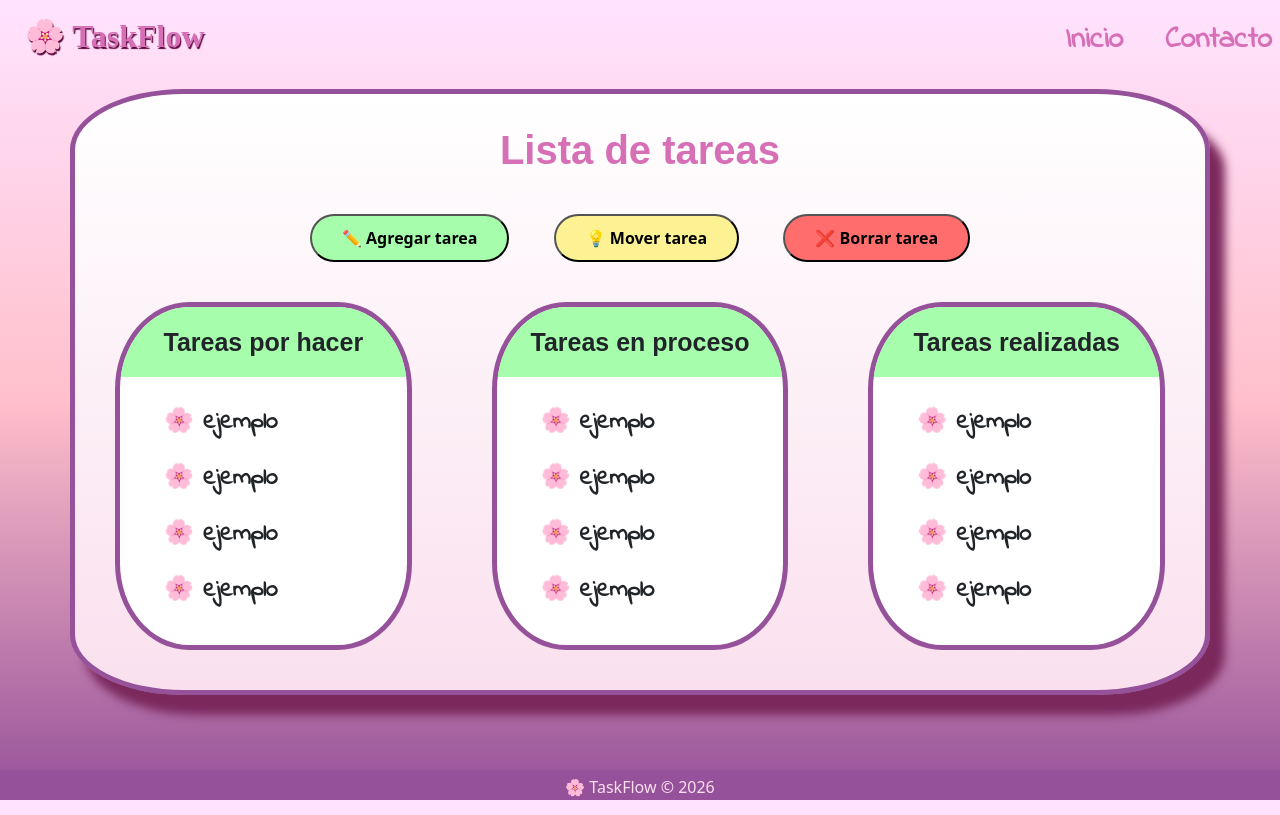
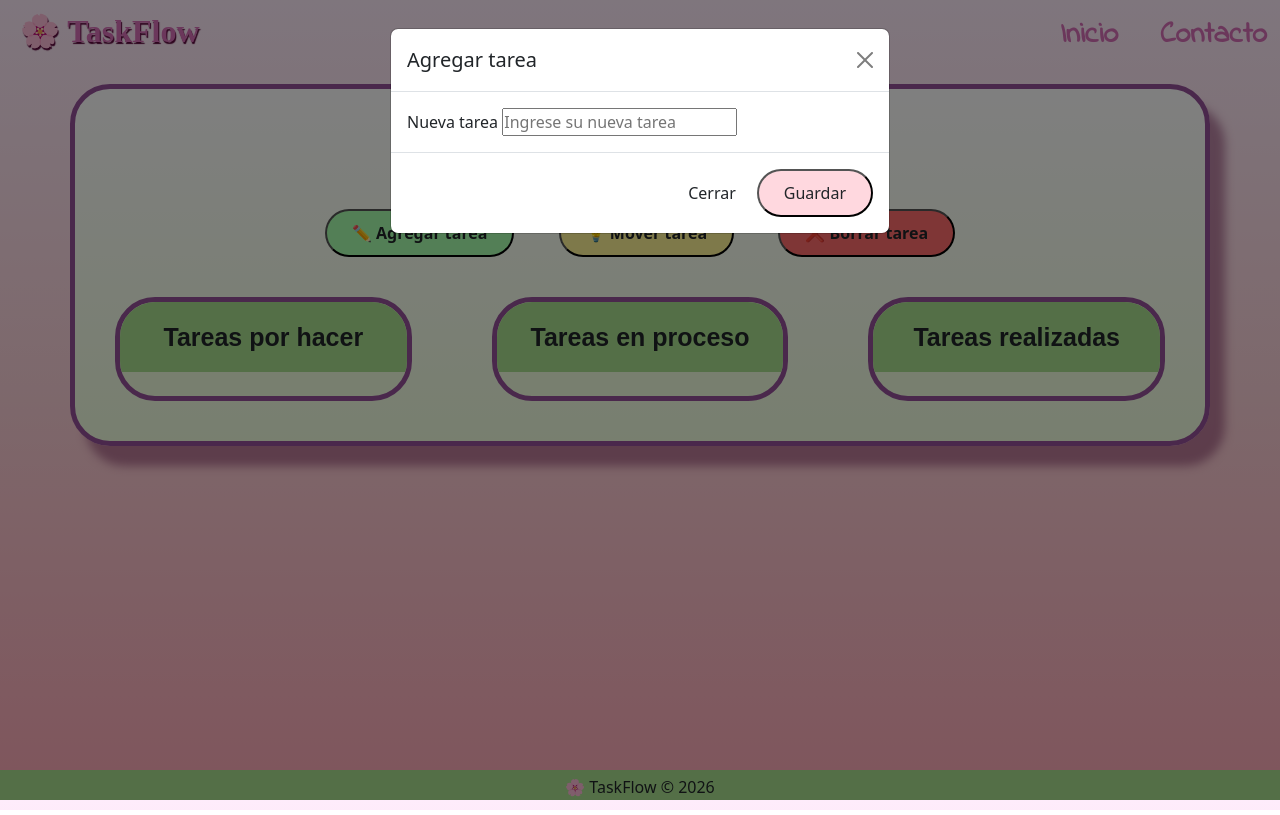
Before and after one commit to RitaVarv/TaskFlow---Proyecto-Modulo-5, a plain HTML site: page index.html in a window 1280 px wide. Both pictures are taken after a click on the button "✏ Agregar tarea". Drawn offline with nearby package versions, Linux system fonts and the light colour scheme; a script that the page names is missing; a web font is replaced by a local one.

Commit message:
Arreglos en estructura visual e implementación de localStorage para to-do list

```diff
--- a/CSS/style.css
+++ b/CSS/style.css
@@ -2,6 +2,14 @@
 * {
   padding: 0;
   margin: 0;
+}
+
+:root {
+  --color-bg: #F0FFDF;
+  --color-topbg:#A8DF8E;
+--color-font1: #FFAAB8;
+
+
 }
 
 html {
@@ -10,13 +18,14 @@ html {
 
 body {
   height: 100%;
-  background: linear-gradient(#ffe3ff, pink, #955199);
+  background: linear-gradient(#feecfb, rgb(251, 208, 215), #FFAAB8);
   margin-bottom: 30px;
 }
 
 /* Estilos NavBar*/
 nav {
-  margin: 15px 5px;
+  margin-top: 10px;
+  padding: 10px;
   display: flex;
   width: 100%;
   height: 50px;
@@ -71,16 +80,26 @@ h3 {
   font-weight: bold;
   font-size: 25px;
   width: 110%;
-  background-color: #a6feac;
+  background-color: var(--color-topbg);
 }
 
 /*Estilos de botones*/
 
 button {
-  padding: 10px 30px;
+  color: inherit;
+  padding: 10px 25px;
   margin: 0px 20px;
   border-radius: 40px;
+  background-color:#FFD8DF;
+
 }
+
+.delete-button {
+  padding: 5px;
+  box-sizing: border-box;
+  font-size: 15px;
+}
+
 #agregar {
   background-color: #a6feac;
   font-weight: bold;
@@ -108,15 +127,16 @@ button {
 .container {
   margin-top: 1.5rem;
   box-sizing: border-box;
-  background: linear-gradient(white, #fae0ee);
+  background: linear-gradient(white, #F0FFDF);
   border: 5px solid #955199;
-  border-radius: 10%;
-  box-shadow: 15px 20px 10px #7b295d;
+  border-radius: 40px;
+  box-shadow: 15px 20px 10px hsl(322, 50%, 32%, 0.5);
 }
 
 .card {
   border: 5px solid #955199;
-  border-radius: 25%;
+  border-radius: 40px;
+  background-color: var(--color-bg);
   margin: 2.5rem;
   justify-content: space-between;
   align-items: center;
@@ -147,12 +167,11 @@ margin-right: auto;
 footer {
   width: 100%;
   text-align: center;
-  background-color: #955199;
+  background-color: var(--color-topbg);
   position: fixed;
   height: 30px;
   bottom: 0px;
   left: 0px;
   right: 0px;
   padding: 5px;
-  color: #fae0ee;
 }
--- a/index.html
+++ b/index.html
@@ -22,11 +22,11 @@
     <header>
       <nav class="navbar navbar-expand-lg">
         <h1> 🌸 TaskFlow</h1>
-        <button class="navbar-toggler" type="button" data-toggle="collapse" data-target="#mainNav">
+        <button class="navbar-toggler" type="button" data-bs-toggle="collapse" data-bs-target="#mainNav">
         <span class="navbar-toggler-icon"></span>
         </button>
         <div class="collapse navbar-collapse" id="mainNav">
-            <ul class="navbar-nav ml-auto">
+            <ul class="navbar-nav ms-auto">
                 <li class="nav-item"> <a class="nav-link" href="#">Inicio</a></li>
                 <li class="nav-item"> <a class="nav-link" href="#">Contacto</a></li>
             </ul>
@@ -38,35 +38,23 @@
       <section>
         <div class="container text-center">
           <h2>Lista de tareas </h2>
-          <button type="button" id="agregar">✏ Agregar tarea</button>
+          <button type="button" id="agregar" data-bs-toggle="modal" data-bs-target="#modalTarea">✏ Agregar tarea</button>
           <button type="button" id="mover">💡 Mover tarea</button>
           <button type="button" id="eliminar">❌ Borrar tarea</button>
           <div class="row">
             <div class="card col">
               <h3>Tareas por hacer</h3>
-              <ul id="porHacer">
-                <li>ejemplo</li>
-                <li>ejemplo</li>
-                <li>ejemplo</li>
-                <li>ejemplo</li>
+              <ul id="porHacer" class="listaHacer">
               </ul>
             </div>
             <div class="card col">
               <h3>Tareas en proceso</h3>
-              <ul id="enProceso">
-                <li>ejemplo</li>
-                <li>ejemplo</li>
-                <li>ejemplo</li>
-                <li>ejemplo</li>
+              <ul id="enProceso" class="listaProceso">
               </ul>
             </div>
             <div class="card col">
               <h3>Tareas realizadas</h3>
-              <ul id="yaRealizadas">
-                <li>ejemplo</li>
-                <li>ejemplo</li>
-                <li>ejemplo</li>
-                <li>ejemplo</li>
+              <ul id="yaRealizadas" class="listaRealizadas">
               </ul>
             </div>
           </div>
@@ -75,7 +63,7 @@
     </main>
 
     <section>
-        <div class="modal" tabindex="-1">
+        <div class="modal fade" id="modalTarea" tabindex="-1">
   <div class="modal-dialog">
     <div class="modal-content">
       <div class="modal-header">
@@ -83,12 +71,14 @@
         <button type="button" class="btn-close" data-bs-dismiss="modal" aria-label="Close"></button>
       </div>
       <div class="modal-body">
+        <form class="lista-formu">
         <label for="tareaNueva">Nueva tarea</label>
-        <input type="text" placeholder="Ingrese su nueva tarea">
+        <input type="text" id="inputTarea" placeholder="Ingrese su nueva tarea">
+        </form>
       </div>
       <div class="modal-footer">
-        <button type="button" class="btn btn-secondary" data-bs-dismiss="modal">Close</button>
-        <button type="button" class="btn btn-primary">Save changes</button>
+        <button type="button" class="btn" data-bs-dismiss="modal">Cerrar</button>
+        <button type="submit" id="btnGuardar" class="add-btn" onclick="guardarTarea()">Guardar</button>
       </div>
     </div>
   </div>
--- /dev/null
+++ b/script/script.js
@@ -0,0 +1,42 @@
+/* Agregar elementos a Tareas por hacer*/
+
+const inputTarea = document.getElementById("inputTarea")
+const porHacer = document.getElementById("porHacer")
+
+cargarTareas();
+
+function crearTarea(texto) {
+    let li = document.createElement("li");
+    li.textContent = texto;
+    porHacer.appendChild(li);
+}
+
+
+function guardarTarea () {
+    const tarea = inputTarea.value.trim();
+    if (tarea) {
+        crearTarea(tarea);
+        inputTarea.value = ``;
+        tareaLocal();
+    }
+}
+
+function tareaLocal () {
+    let tareas = [];
+    porHacer.querySelectorAll(`li`).forEach(function (item) {
+        tareas.push(item.textContent.trim());
+    });
+    localStorage.setItem(`tareas`, JSON.stringify(tareas));
+}
+
+function cargarTareas() {
+    const tareas = JSON.parse(localStorage.getItem(`tareas`)) || [];
+    tareas.forEach(crearTarea)
+};
+
+inputTarea.addEventListener("keypress", function(event) {
+    if (event.key === "Enter") {
+        event.preventDefault();
+        document.getElementById("btnGuardar").click();
+    }
+})
```
